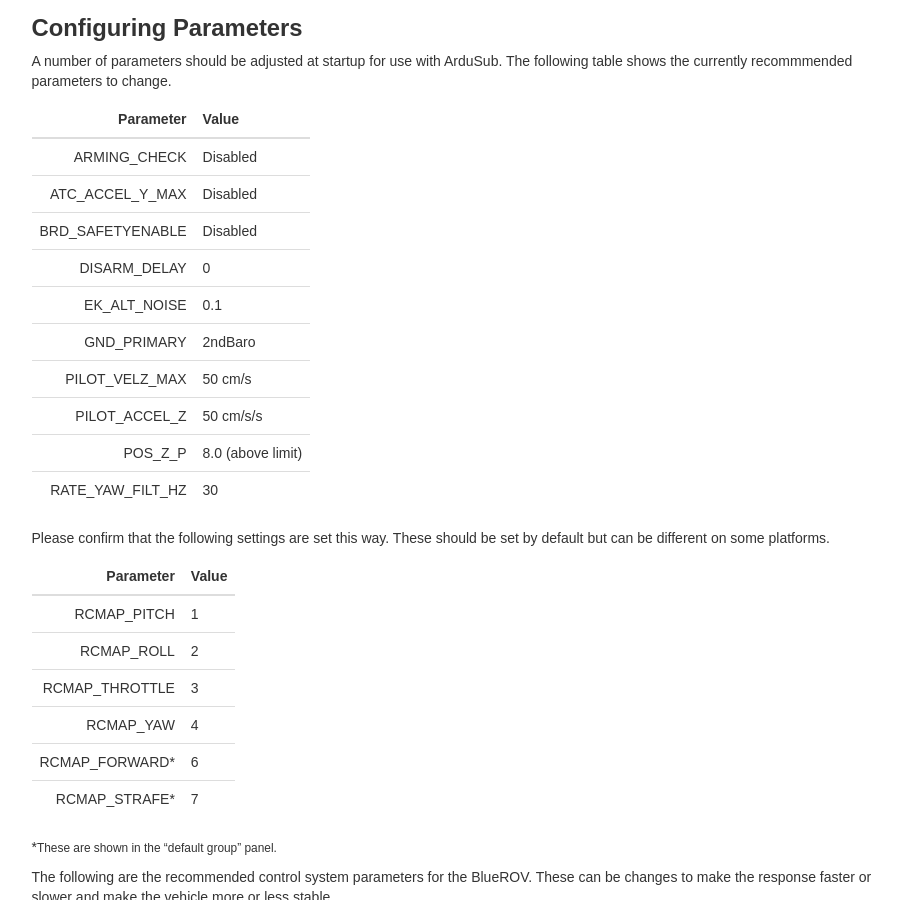
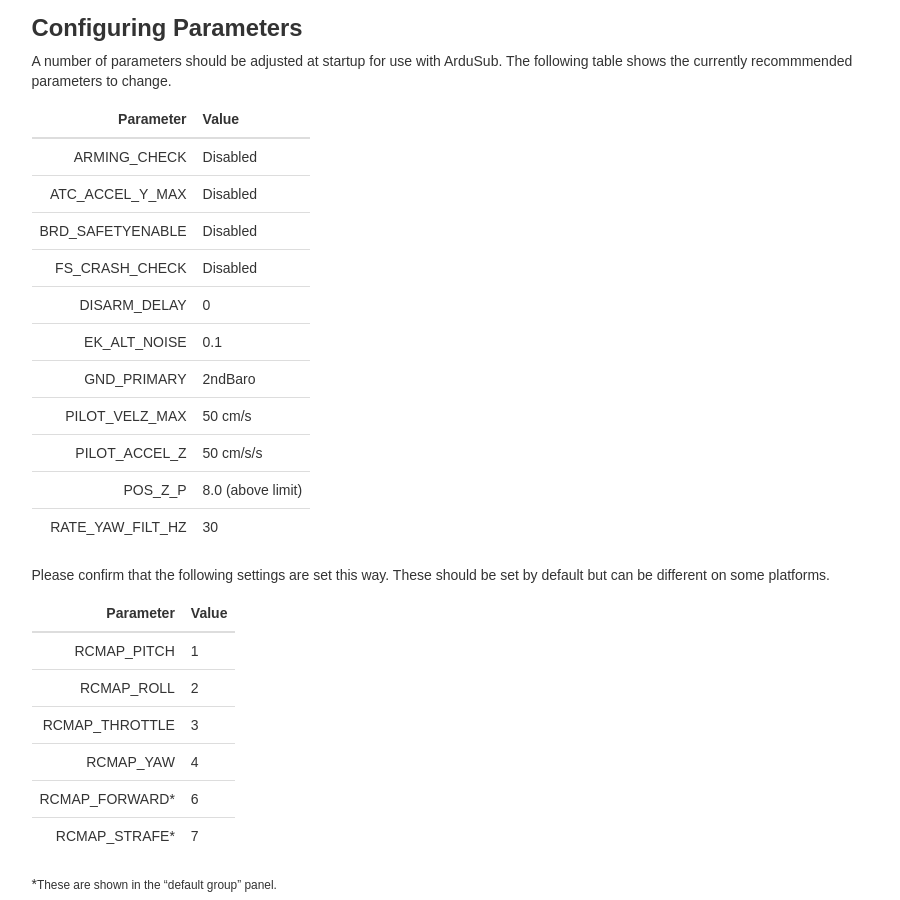
Before and after one commit to bluerobotics/retired-ardusub-docs, a Jekyll site: the page built from pages/initial-setup.md, in a window 1280 px wide and 900 px high, scrolled down 3436 px. Shown: the whole window, without its empty margins (331-1231 px from the left). Built offline with Jekyll 4.4.1, drawn with Linux system fonts in a browser that asks for light colours.

Commit message:
Add crash detection parameter

```diff
--- a/pages/initial-setup.md
+++ b/pages/initial-setup.md
@@ -159,6 +159,7 @@ A number of parameters should be adjusted at startup for use with ArduSub. The f
 | ARMING_CHECK      | Disabled             |
 | ATC_ACCEL_Y_MAX   | Disabled             |
 | BRD_SAFETYENABLE  | Disabled             |
+| FS_CRASH_CHECK    | Disabled             |
 | DISARM_DELAY      | 0                    |
 | EK_ALT_NOISE      | 0.1                  |
 | GND_PRIMARY       | 2ndBaro              |
```
